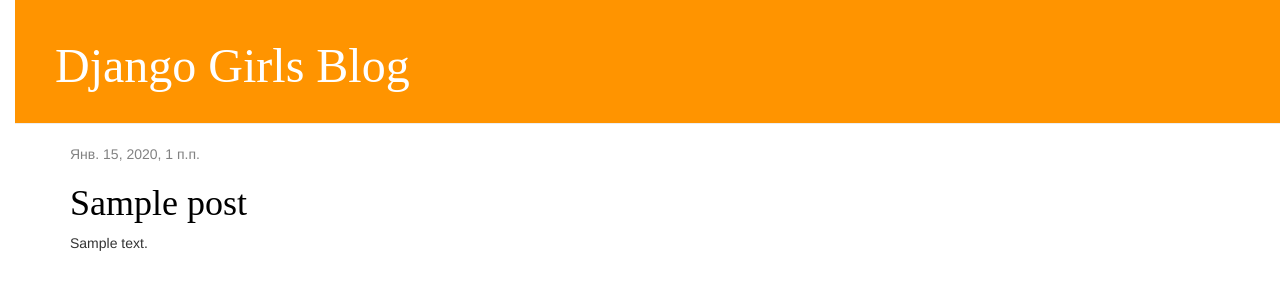
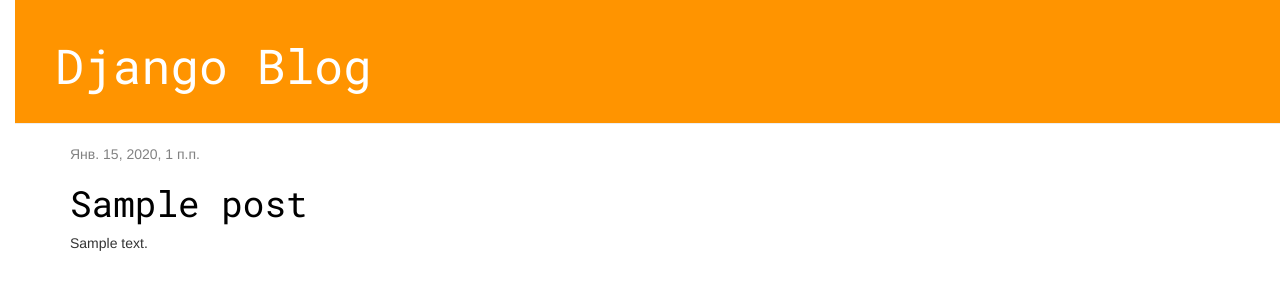
Before and after one commit to ayurkin/django-blog, a Django app: page / in a window 1280 px wide. Shown: the top 300 px of the page. Run offline with Django 3.2, Linux system fonts and the light colour scheme; tables that the repository leaves empty hold one stand-in row (values such as "Sample post"); some libraries are stand-ins or nearby versions.

Commit message:
add post detail, font changes

```diff
--- a/blog/static/css/blog.css
+++ b/blog/static/css/blog.css
@@ -1,6 +1,6 @@
 h1 a {
     color: #FCA205;
-    font-family: 'Noto Sans HK';
+    font-family: 'Roboto Mono';
 }
 body {
     padding-left: 15px;
@@ -22,7 +22,7 @@
 }
 
 h1, h2, h3, h4 {
-    font-family: 'Lobster', cursive;
+    font-family: 'Roboto Mono', monospace;;
 }
 
 .date {
--- a/blog/templates/blog/base.html
+++ b/blog/templates/blog/base.html
@@ -6,11 +6,11 @@
         <link rel="stylesheet" href="//maxcdn.bootstrapcdn.com/bootstrap/3.2.0/css/bootstrap.min.css">
         <link rel="stylesheet" href="//maxcdn.bootstrapcdn.com/bootstrap/3.2.0/css/bootstrap-theme.min.css">
         <link rel="stylesheet" href="{% static 'css/blog.css' %}">
-        <link href="https://fonts.googleapis.com/css?family=Lobster&subset=latin,cyrillic" rel="stylesheet" type="text/css">
+        <link href="https://fonts.googleapis.com/css?family=Roboto+Mono&display=swap" rel="stylesheet" type="text/css">
     </head>
     <body>
         <div class="page-header">
-            <h1><a href="/">Django Girls Blog</a></h1>
+            <h1><a href="/">Django Blog</a></h1>
         </div>
         <div class="content container">
             <div class="row">
--- a/blog/templates/blog/post_list.html
+++ b/blog/templates/blog/post_list.html
@@ -6,7 +6,7 @@
             <div class="date">
                 {{ post.published_date }}
             </div>
-            <h1><a href="">{{ post.title }}</a></h1>
+            <h1><a href="{% url 'post_detail' pk=post.pk %}">{{ post.title }}</a></h1>
             <p>{{ post.text|linebreaksbr }}</p>
         </div>
     {% endfor %}
--- a/blog/urls.py
+++ b/blog/urls.py
@@ -4,4 +4,5 @@
 
 urlpatterns = [
     path('', views.post_list, name='post_list'),
+    path('post/<int:pk>/', views.post_detail, name='post_detail'),
 ]
--- a/blog/views.py
+++ b/blog/views.py
@@ -1,4 +1,4 @@
-from django.shortcuts import render
+from django.shortcuts import render, get_object_or_404
 from django.utils import timezone
 from .models import Post
 
@@ -7,3 +7,7 @@
 def post_list(request):
     posts = Post.objects.filter(published_date__lte=timezone.now()).order_by('published_date')
     return render(request, 'blog/post_list.html', {'posts': posts})
+
+def post_detail(request, pk):
+    post = get_object_or_404(Post, pk=pk)
+    return render(request, 'blog/post_detail.html', {'post': post})
```
Also changed, not shown: blog/templates/blog/post_detail.html (added, +13 -0 lines).
